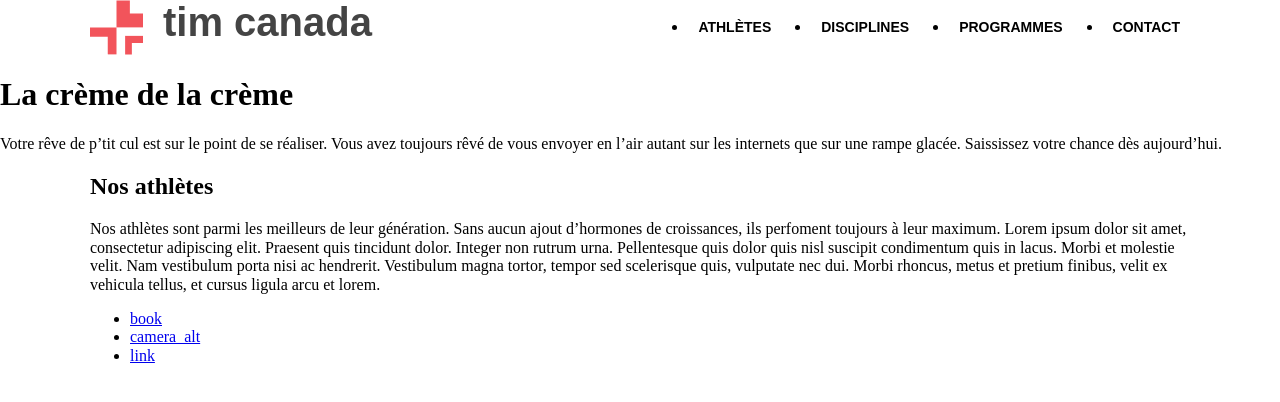
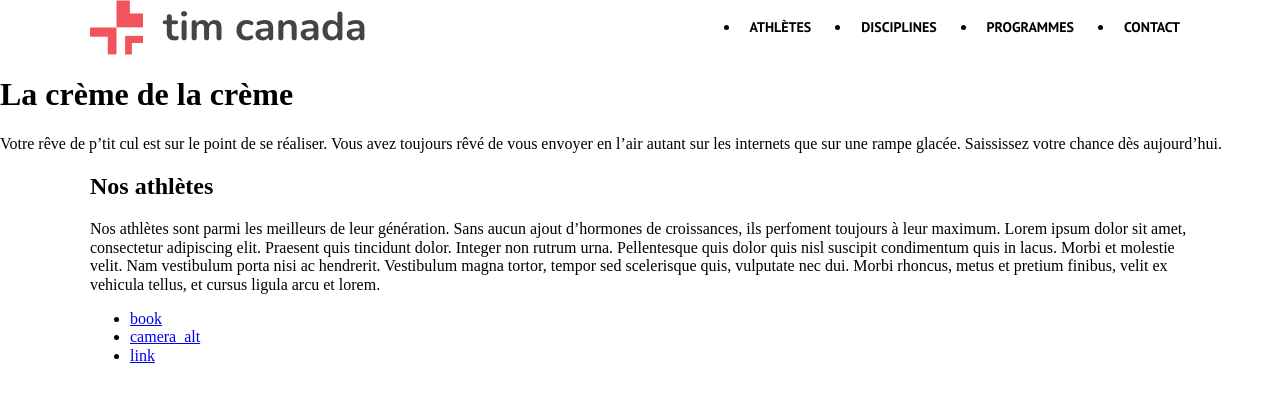
Before and after one commit to jaychamps/TimCanada, a plain HTML site: page index.html in a window 1280 px wide. Drawn offline with nearby package versions, Linux system fonts and the light colour scheme.

Commit message:
ResteMaison

```diff
--- a/index.html
+++ b/index.html
@@ -5,6 +5,9 @@
     <title>tim canada</title>
     <link rel="stylesheet" href="css/normalize.css">
     <link rel="stylesheet" href="css/styles.css">
+    <link rel="preconnect" href="https://fonts.googleapis.com">
+<link rel="preconnect" href="https://fonts.gstatic.com" crossorigin>
+<link href="https://fonts.googleapis.com/css2?family=Nunito:ital,wght@0,200..1000;1,200..1000&family=PT+Sans:wght@400;700&display=swap" rel="stylesheet">
 </head>
 <body>
 <header>
```
